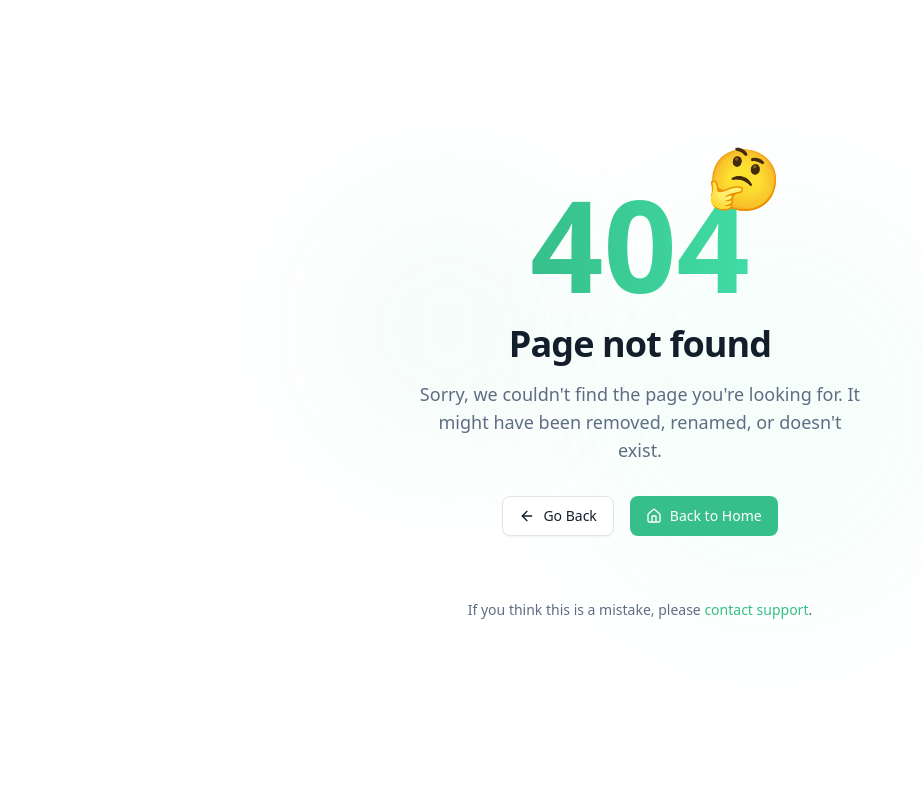
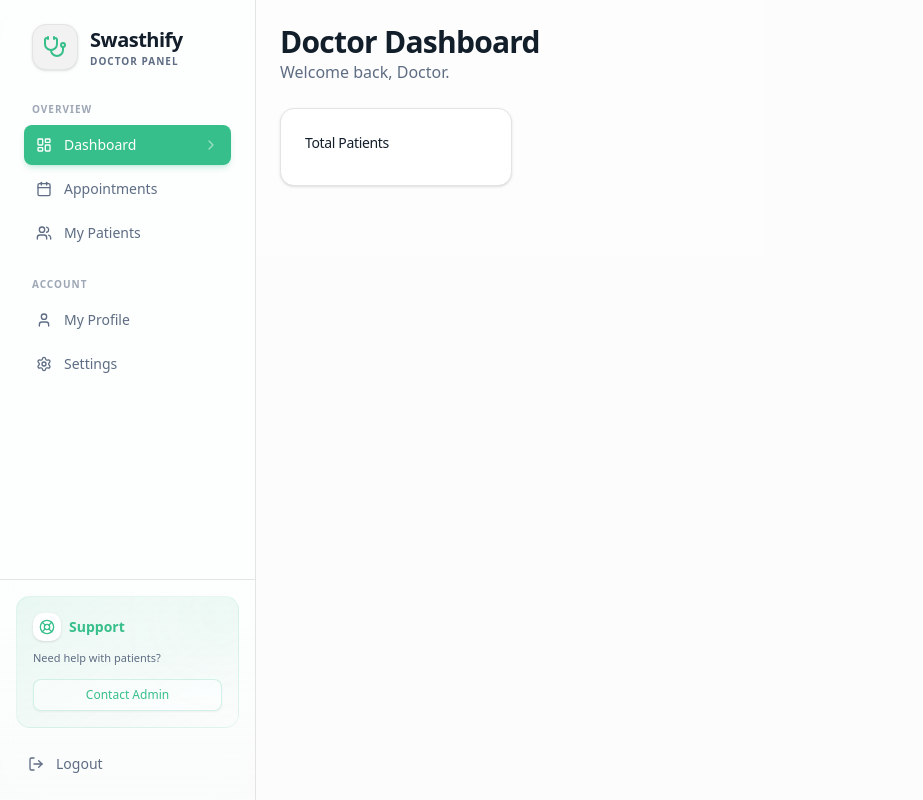
Before and after one commit to niks-nikhil-anand/swasthify_admin_portal, a Next.js app: page /doctor-panel in a window 1280 px wide. Before the commit this address had no page. Shown: the whole page, without its empty margins (0-923 px from the left). Built offline with nearby package versions, Linux system fonts and the light colour scheme.

Commit message:
feat: implement initial doctor panel with sidebar navigation, layout, and dashboard page

```diff
--- /dev/null
+++ b/app/doctor-panel/layout.tsx
@@ -0,0 +1,26 @@
+import { Sidebar } from "@/components/doctor-panel/Sidebar";
+
+export default function DoctorPanelLayout({
+    children,
+}: {
+    children: React.ReactNode;
+}) {
+    return (
+        <div className="min-h-screen bg-muted/20 w-full">
+            {/* Sidebar: Hidden on mobile, fixed on desktop */}
+            <div className="hidden md:flex flex-col w-64 fixed inset-y-0 z-50">
+                <Sidebar className="w-full h-full" />
+            </div>
+
+            {/* Main Content Area */}
+            <div className="flex flex-col md:pl-64">
+                {/* Navbar placeholder - can be added later if needed */}
+                <main className="flex-1 p-6 overflow-y-auto">
+                    <div className="max-w-7xl mx-auto w-full">
+                        {children}
+                    </div>
+                </main>
+            </div>
+        </div>
+    );
+}
--- /dev/null
+++ b/app/doctor-panel/page.tsx
@@ -0,0 +1,19 @@
+export default function DoctorPanelPage() {
+    return (
+        <div className="space-y-6">
+            <div>
+                <h1 className="text-3xl font-bold tracking-tight text-foreground">Doctor Dashboard</h1>
+                <p className="text-muted-foreground">Welcome back, Doctor.</p>
+            </div>
+
+            <div className="grid gap-4 md:grid-cols-2 lg:grid-cols-4">
+                {/* Placeholders for stats - just to show content area */}
+                <div className="rounded-xl border bg-card text-card-foreground shadow p-6">
+                    <div className="flex flex-row items-center justify-between space-y-0 pb-2">
+                        <h3 className="tracking-tight text-sm font-medium">Total Patients</h3>
+                    </div>
+                </div>
+            </div>
+        </div>
+    );
+}
--- /dev/null
+++ b/components/doctor-panel/Sidebar.tsx
@@ -0,0 +1,154 @@
+"use client";
+
+import Link from "next/link";
+import { usePathname } from "next/navigation";
+import { cn } from "@/lib/utils";
+import {
+    LayoutDashboard,
+    Users,
+    Settings,
+    LogOut,
+    Calendar,
+    User,
+    LifeBuoy,
+    ChevronRight,
+    Stethoscope
+} from "lucide-react";
+import { Button } from "@/components/ui/button";
+import { ScrollArea } from "@/components/ui/scroll-area";
+
+const sidebarGroups = [
+    {
+        label: "Overview",
+        items: [
+            {
+                title: "Dashboard",
+                href: "/doctor-panel",
+                icon: LayoutDashboard,
+            },
+            {
+                title: "Appointments",
+                href: "/doctor-panel/appointments",
+                icon: Calendar,
+            },
+            {
+                title: "My Patients",
+                href: "/doctor-panel/patients",
+                icon: Users,
+            },
+        ]
+    },
+    {
+        label: "Account",
+        items: [
+            {
+                title: "My Profile",
+                href: "/doctor-panel/profile",
+                icon: User,
+            },
+            {
+                title: "Settings",
+                href: "/doctor-panel/settings",
+                icon: Settings,
+            },
+        ]
+    }
+];
+
+interface SidebarProps extends React.HTMLAttributes<HTMLDivElement> { }
+
+export function Sidebar({ className }: SidebarProps) {
+    const pathname = usePathname();
+
+    return (
+        <div className={cn("flex flex-col h-screen border-r bg-card/50 backdrop-blur-xl", className)}>
+            {/* Logo Section */}
+            <div className="p-6 pb-2">
+                <div className="flex items-center gap-3 px-2 mb-6 ">
+                    <div className="bg-muted p-2.5 rounded-xl shadow-sm border border-border group-hover:scale-105 transition-transform duration-300">
+                        <Stethoscope className="h-6 w-6 text-primary" />
+                    </div>
+                    <div>
+                        <h2 className="text-xl font-bold tracking-tight text-foreground">
+                            Swasthify
+                        </h2>
+                        <p className="text-[10px] text-muted-foreground font-bold uppercase tracking-widest">
+                            Doctor Panel
+                        </p>
+                    </div>
+                </div>
+            </div>
+
+            {/* Navigation Links */}
+            <ScrollArea className="flex-1 px-4">
+                <div className="space-y-6">
+                    {sidebarGroups.map((group, index) => (
+                        <div key={index} className="px-2">
+                            <h3 className="mb-2 px-2 text-[10px] font-bold uppercase tracking-widest text-muted-foreground/60 select-none">
+                                {group.label}
+                            </h3>
+                            <div className="space-y-1">
+                                {group.items.map((link) => {
+                                    const Icon = link.icon;
+                                    const isActive = pathname === link.href;
+                                    return (
+                                        <Button
+                                            key={link.href}
+                                            variant="ghost"
+                                            className={cn(
+                                                "w-full justify-start gap-3 h-10 text-sm font-medium transition-all duration-300 group relative overflow-hidden",
+                                                isActive
+                                                    ? "bg-primary text-primary-foreground shadow-md shadow-primary/20 hover:bg-primary/90"
+                                                    : "text-muted-foreground hover:text-foreground hover:bg-muted/60"
+                                            )}
+                                            asChild
+                                        >
+                                            <Link href={link.href}>
+                                                <Icon className={cn("h-4 w-4 shrink-0 transition-transform duration-300 group-hover:scale-110", isActive && "text-primary-foreground")} />
+                                                <span className="flex-1 truncate">{link.title}</span>
+                                                {isActive && <ChevronRight className="h-3 w-3 opacity-50" />}
+                                                {/* Active Indicator Glow */}
+                                                {isActive && (
+                                                    <div className="absolute inset-0 bg-gradient-to-r from-transparent via-white/10 to-transparent translate-x-[-100%] animate-[shimmer_2s_infinite]" />
+                                                )}
+                                            </Link>
+                                        </Button>
+                                    );
+                                })}
+                            </div>
+                        </div>
+                    ))}
+                </div>
+            </ScrollArea>
+
+            {/* Bottom Section */}
+            <div className="p-4 mt-auto border-t bg-gradient-to-b from-transparent to-muted/20">
+                <div className="bg-gradient-to-br from-primary/10 via-primary/5 to-transparent p-4 rounded-xl border border-primary/10 mb-2 relative overflow-hidden group">
+                    {/* Decorative circle */}
+                    <div className="absolute -right-4 -top-4 h-16 w-16 bg-primary/10 rounded-full blur-2xl group-hover:bg-primary/20 transition-colors duration-500" />
+
+                    <div className="flex items-center gap-2 mb-2">
+                        <div className="p-1.5 bg-background rounded-lg shadow-sm">
+                            <LifeBuoy className="h-4 w-4 text-primary" />
+                        </div>
+                        <h4 className="font-semibold text-primary text-sm">Support</h4>
+                    </div>
+                    <p className="text-[11px] text-muted-foreground mb-3 leading-relaxed">
+                        Need help with patients?
+                    </p>
+                    <Button size="sm" variant="outline" className="w-full text-xs h-8 bg-background/50 hover:bg-background border-primary/20 text-primary hover:text-primary transition-all">
+                        Contact Admin
+                    </Button>
+                </div>
+
+                <Button
+                    variant="ghost"
+                    className="w-full justify-start gap-3 text-muted-foreground hover:text-destructive hover:bg-destructive/10 transition-colors h-10 mt-2"
+                >
+                    <LogOut className="h-4 w-4" />
+                    <span className="text-sm font-medium">Logout</span>
+                </Button>
+            </div>
+        </div>
+    );
+}
```
